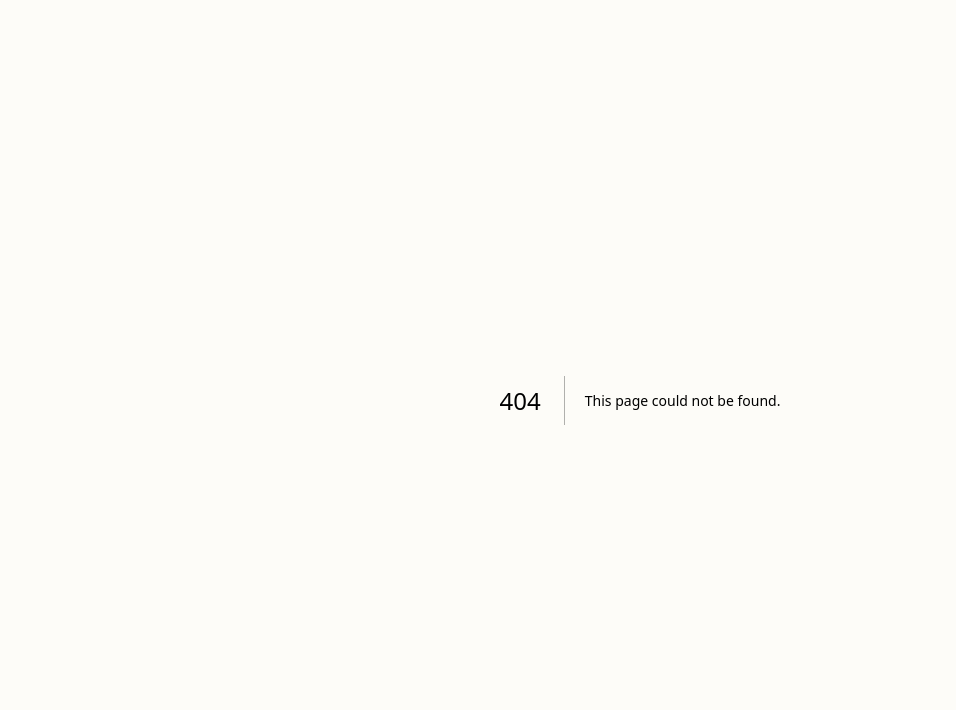
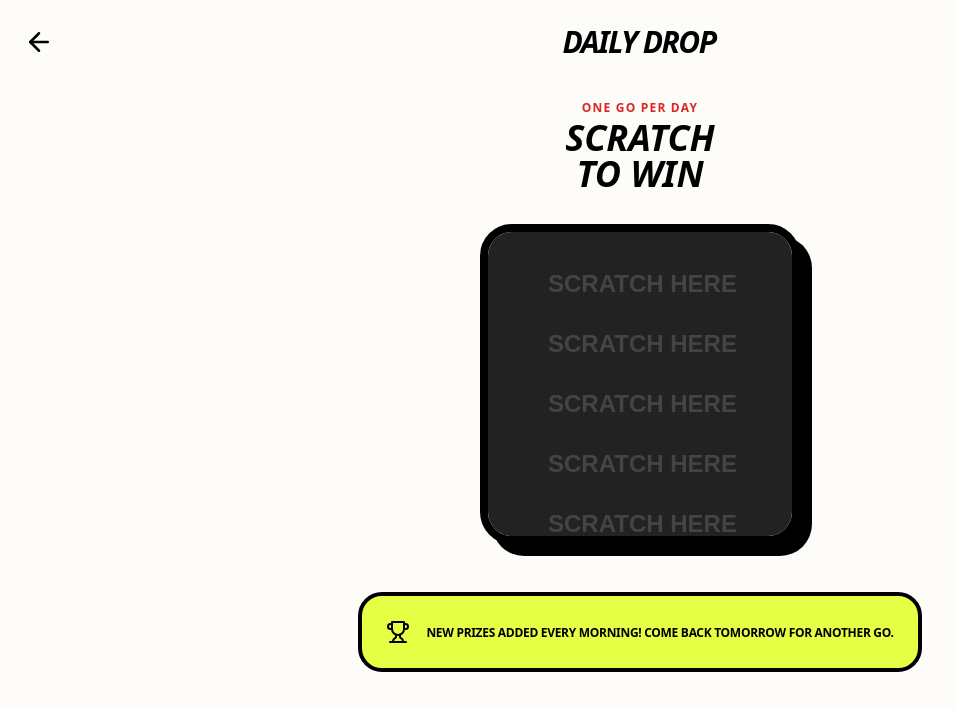
Before and after one commit to JaydenElworthy/burgerstack, a Next.js app: page /scratch in a window 1280 px wide. Before the commit this address had no page. Shown: the top 710 px of the page, without its empty margins (0-956 px from the left). Built offline with nearby package versions, Linux system fonts and the light colour scheme.

Commit message:
Create page.js

```diff
--- /dev/null
+++ b/app/scratch/page.js
@@ -0,0 +1,140 @@
+'use client'
+import { useEffect, useRef, useState } from 'react';
+import { motion } from 'framer-motion';
+import Link from 'next/link';
+import { ArrowLeft, Ticket, Trophy } from 'lucide-react';
+import confetti from 'canvas-confetti';
+
+export default function ScratchCard() {
+  const canvasRef = useRef(null);
+  const [isRevealed, setIsRevealed] = useState(false);
+  const [prize, setPrize] = useState({ title: 'FREE SIDE', code: 'NBHD-772' });
+  const [isScratching, setIsScratching] = useState(false);
+
+  useEffect(() => {
+    const canvas = canvasRef.current;
+    const ctx = canvas.getContext('2d');
+
+    // 1. Setup Canvas Size
+    canvas.width = 320;
+    canvas.height = 320;
+
+    // 2. Draw the "Scratch Layer" (The top)
+    ctx.fillStyle = '#222'; // Dark Grey
+    ctx.fillRect(0, 0, canvas.width, canvas.height);
+
+    // Add some "Brand Texture" to the top
+    ctx.font = 'bold 24px Arial';
+    ctx.fillStyle = '#444';
+    for(let i=0; i<5; i++) {
+        ctx.fillText('SCRATCH HERE', 60, 60 + (i*60));
+    }
+
+    // 3. Scratching Logic
+    const scratch = (x, y) => {
+      ctx.globalCompositeOperation = 'destination-out';
+      ctx.beginPath();
+      ctx.arc(x, y, 30, 0, Math.PI * 2);
+      ctx.fill();
+      checkScratchPercentage();
+    };
+
+    const checkScratchPercentage = () => {
+      const imageData = ctx.getImageData(0, 0, canvas.width, canvas.height);
+      const pixels = imageData.data;
+      let clearPixels = 0;
+      for (let i = 0; i < pixels.length; i += 4) {
+        if (pixels[i + 3] === 0) clearPixels++;
+      }
+      if (clearPixels > (pixels.length / 4) * 0.5) {
+        if (!isRevealed) {
+            setIsRevealed(true);
+            confetti();
+        }
+      }
+    };
+
+    const handleMove = (e) => {
+      if (!isScratching) return;
+      const rect = canvas.getBoundingClientRect();
+      const x = (e.pageX || e.touches[0].pageX) - rect.left;
+      const y = (e.pageY || e.touches[0].pageY) - rect.top;
+      scratch(x, y);
+    };
+
+    canvas.addEventListener('mousedown', () => setIsScratching(true));
+    canvas.addEventListener('touchstart', () => setIsScratching(true));
+    window.addEventListener('mouseup', () => setIsScratching(false));
+    window.addEventListener('touchend', () => setIsScratching(false));
+    canvas.addEventListener('mousemove', handleMove);
+    canvas.addEventListener('touchmove', handleMove);
+
+    return () => {
+      canvas.removeEventListener('mousemove', handleMove);
+      canvas.removeEventListener('touchmove', handleMove);
+    };
+  }, [isScratching, isRevealed]);
+
+  return (
+    <div className="min-h-screen bg-[#FDFCF8] flex flex-col items-center p-6 font-sans">
+
+      {/* Header */}
+      <div className="w-full flex justify-between items-center mb-10">
+        <Link href="/"><ArrowLeft size={30} /></Link>
+        <h1 className="text-3xl font-black italic uppercase tracking-tighter italic">Daily Drop</h1>
+        <div className="w-8" />
+      </div>
+
+      <div className="text-center mb-8">
+        <p className="font-black uppercase text-xs tracking-widest text-red-600 mb-1">One go per day</p>
+        <h2 className="text-4xl font-black italic uppercase leading-none">Scratch<br/>to Win</h2>
+      </div>
+
+      {/* The Scratch Card Container */}
+      <div className="relative w-80 h-80 bg-white border-8 border-black rounded-[2rem] shadow-[12px_12px_0px_0px_rgba(0,0,0,1)] overflow-hidden">
+
+        {/* Underneath Layer (The Prize) */}
+        <div className="absolute inset-0 flex flex-col items-center justify-center p-6 text-center">
+            <Ticket size={60} className="mb-4 text-red-600" />
+            <p className="text-sm font-bold uppercase opacity-40">You Won!</p>
+            <h3 className="text-4xl font-black italic uppercase leading-tight mb-4">{prize.title}</h3>
+            <div className="bg-black text-[#E5FF44] px-4 py-2 rounded-lg font-mono font-bold tracking-widest">
+                {prize.code}
+            </div>
+        </div>
+
+        {/* Scratchable Canvas Layer */}
+        <canvas
+          ref={canvasRef}
+          className={`absolute inset-0 cursor-crosshair transition-opacity duration-500 ${isRevealed ? 'opacity-0 pointer-events-none' : 'opacity-100'}`}
+        />
+      </div>
+
+      {/* Post-Scratch Actions */}
+      {isRevealed && (
+        <motion.div
+            initial={{ y: 20, opacity: 0 }}
+            animate={{ y: 0, opacity: 1 }}
+            className="mt-10 text-center space-y-4 w-full"
+        >
+            <Link href="/wallet" className="block w-full bg-black text-white p-5 rounded-2xl font-black uppercase italic text-xl shadow-xl">
+                Add to Wallet
+            </Link>
+            <p className="text-[10px] font-bold uppercase opacity-40 tracking-widest px-10">
+                This prize has been linked to your account. Show the code to staff to redeem.
+            </p>
+        </motion.div>
+      )}
+
+      {/* Fun Fact / Tip */}
+      {!isRevealed && (
+        <div className="mt-12 p-6 bg-[#E5FF44] border-4 border-black rounded-3xl flex gap-4 items-center">
+            <Trophy size={24} className="shrink-0" />
+            <p className="text-xs font-black uppercase tracking-tight leading-tight">
+                New prizes added every morning! Come back tomorrow for another go.
+            </p>
+        </div>
+      )}
+    </div>
+  );
+}
```
